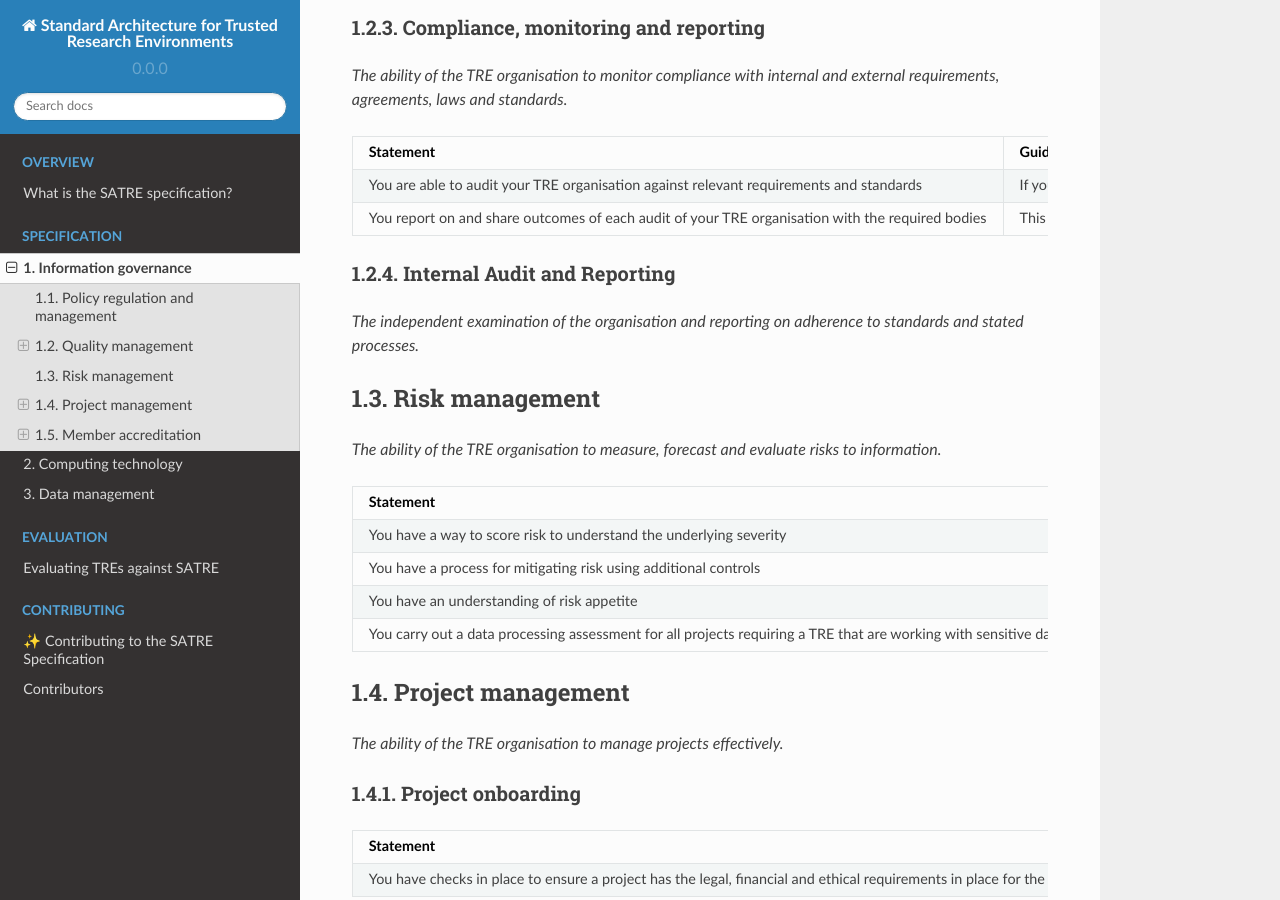
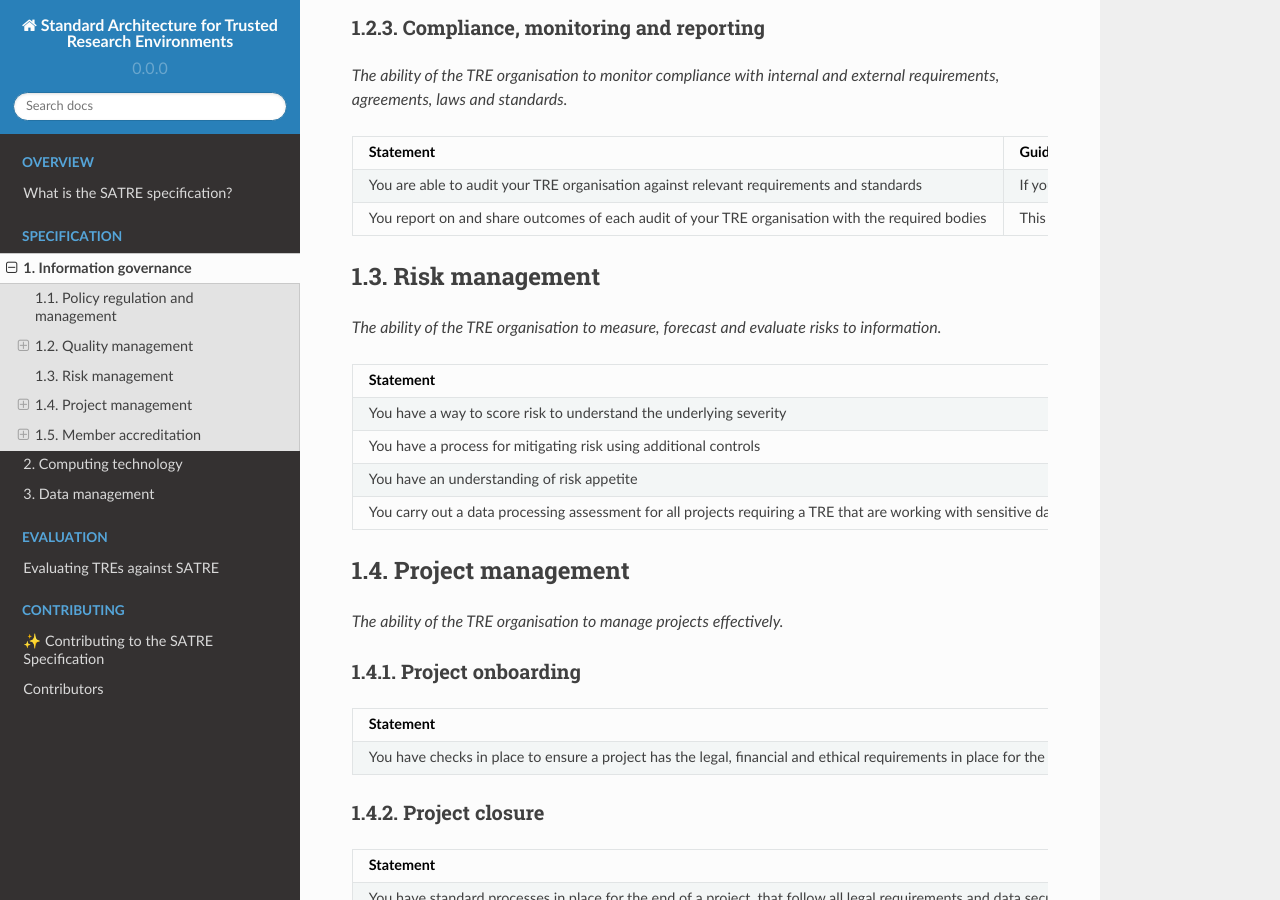
Before and after one commit to sa-tre/satre-specification, a Sphinx documentation site: the page built from docs/source/pillars/information_governance.md, in a window 1280 px wide and 900 px high, scrolled down 1451 px. Built offline with Sphinx 7.4.7 and the Read the Docs theme 2.0.0, drawn with Linux system fonts in a browser that asks for light colours.

Commit message:
remove internal audit cap

````diff
--- a/docs/source/pillars/information_governance.md
+++ b/docs/source/pillars/information_governance.md
@@ -87,10 +87,6 @@ _The ability of the TRE organisation to monitor compliance with internal and ext
   - This may included regulatory bodies or the organisations that manage accreditations you have
   - Mandatory
 ```
-
-### Internal Audit and Reporting
-
-_The independent examination of the organisation and reporting on adherence to standards and stated processes._
 
 ## Risk management
 
````
